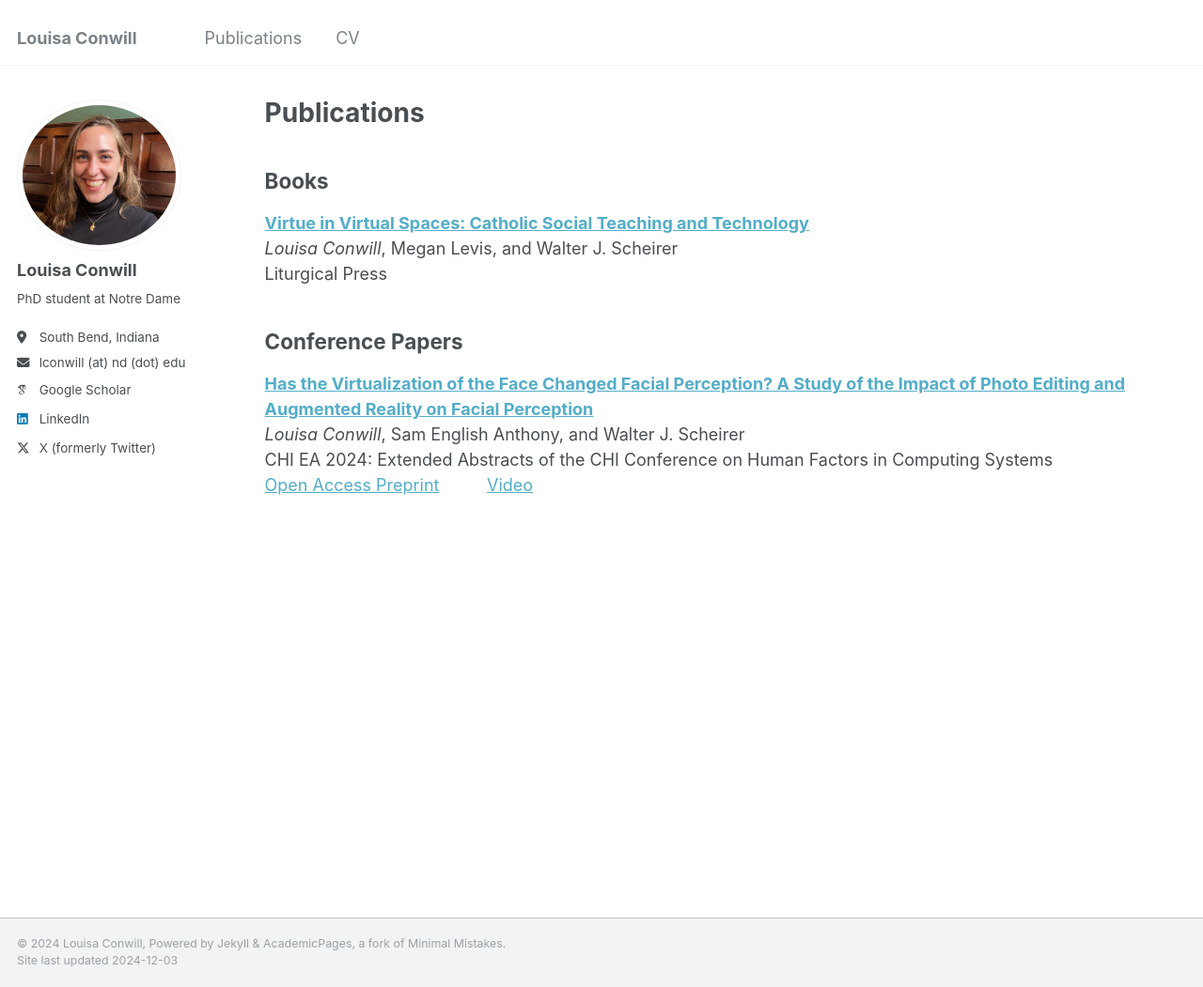
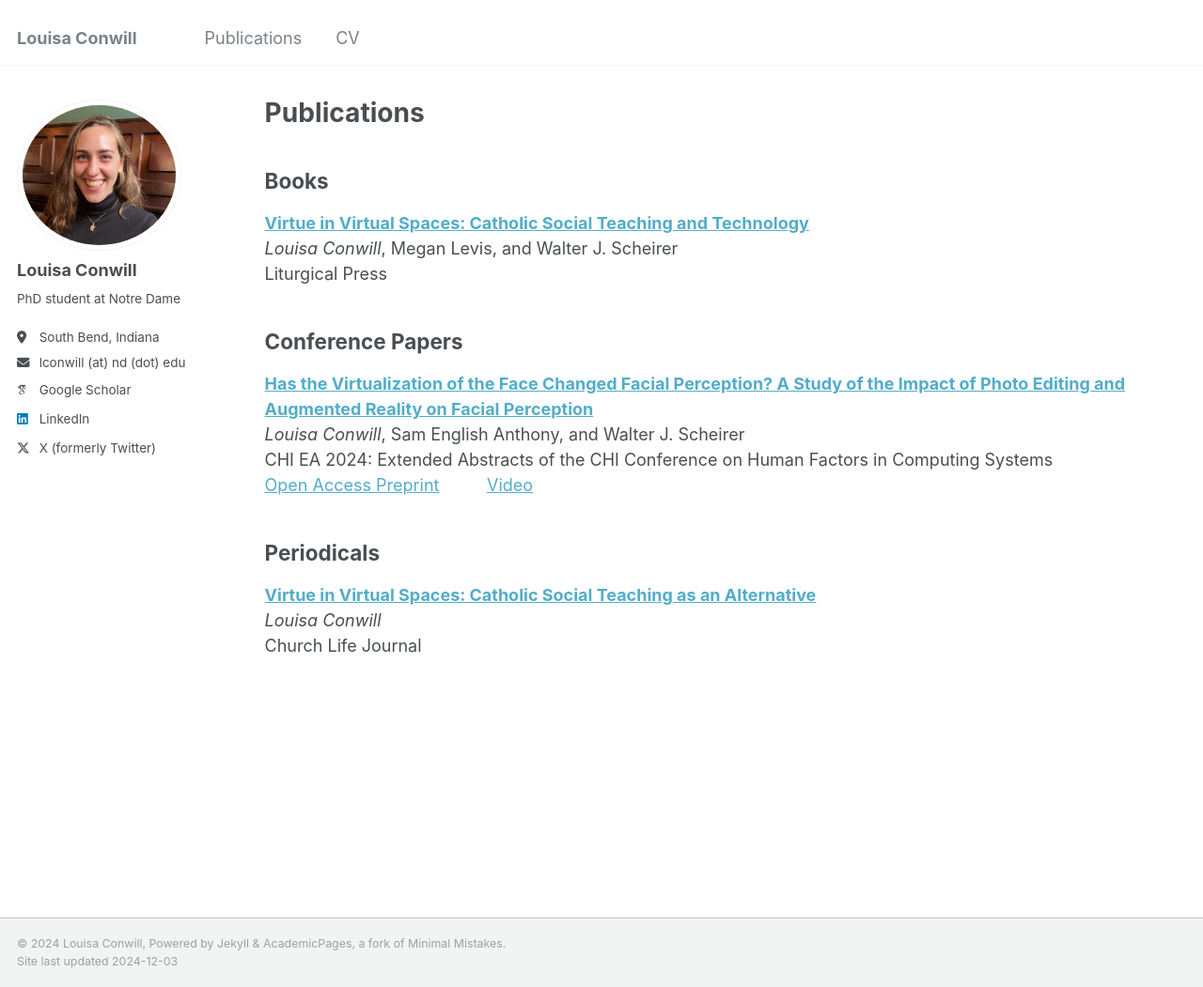
Before and after one commit to louisaconwill/louisaconwill.github.io, a Jekyll site: the page built from _pages/publications.md, in a window 1280 px wide and 1051 px high. Shown: the whole window at 94% size. Built offline with Jekyll 4.4.1, drawn with Linux system fonts in a browser that asks for light colours; some web fonts are replaced.

Commit message:
Add Church Life Journal article to publications

```diff
--- a/_pages/publications.md
+++ b/_pages/publications.md
@@ -19,3 +19,8 @@ Liturgical Press<br/>
 *Louisa Conwill*, Sam English Anthony, and Walter J. Scheirer<br/>
 CHI EA 2024: Extended Abstracts of the CHI Conference on Human Factors in Computing Systems<br/>
 [Open Access Preprint](https://arxiv.org/pdf/2303.00612)&nbsp; &nbsp; &nbsp; &nbsp; &nbsp; [Video](https://www.youtube.com/watch?v=IZ0CZunHf7I)
+
+## Periodicals ##
+[**Virtue in Virtual Spaces: Catholic Social Teaching as an Alternative**](https://churchlifejournal.nd.edu/articles/catholic-social-teaching-as-an-alternative-to-both-luddism-and-techno-optimism/)<br/>
+*Louisa Conwill*<br/>
+Church Life Journal
```
